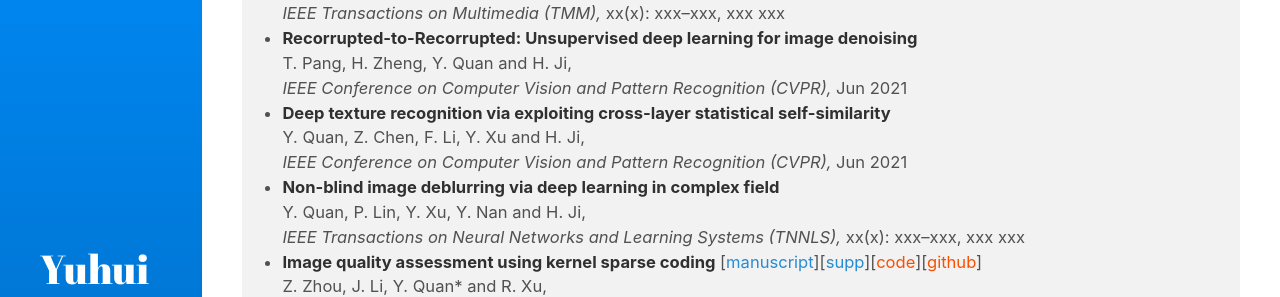
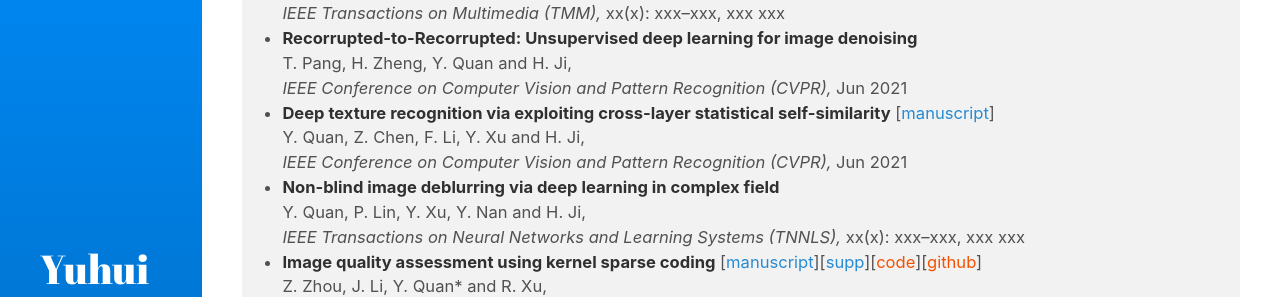
Before and after one commit to csyhquan/csyhquan.github.io, a Jekyll site: the page built from category/c_publication.md, in a window 1280 px wide and 900 px high. Shown: the part 157-454 px from the top of the window. Built offline with Jekyll 4.4.1, drawn with Linux system fonts in a browser that asks for light colours.

Commit message:
Update c_publication.md

```diff
--- a/category/c_publication.md
+++ b/category/c_publication.md
@@ -16,7 +16,7 @@ title: Publications
 <span> T. Pang, H. Zheng, Y. Quan and H. Ji, <br />
 <em>IEEE Conference on Computer Vision and Pattern Recognition (CVPR), </em>Jun 2021</span></li>
 
-<li><span><strong>Deep texture recognition via exploiting cross-layer statistical self-similarity</strong></span><br />
+<li><span><strong>Deep texture recognition via exploiting cross-layer statistical self-similarity</strong> [<a href="https://csyhquan.github.io/manuscript/21-cvpr-Deep%20Texture%20Recognition%20via%20Exploiting%20Cross-Layer%20Statistical%20Self-Similarity.pdf">manuscript</a>]</span><br />
 <span> Y. Quan, Z. Chen, F. Li, Y. Xu and H. Ji, <br />
 <em>IEEE Conference on Computer Vision and Pattern Recognition (CVPR), </em>Jun 2021</span></li>
 
```
